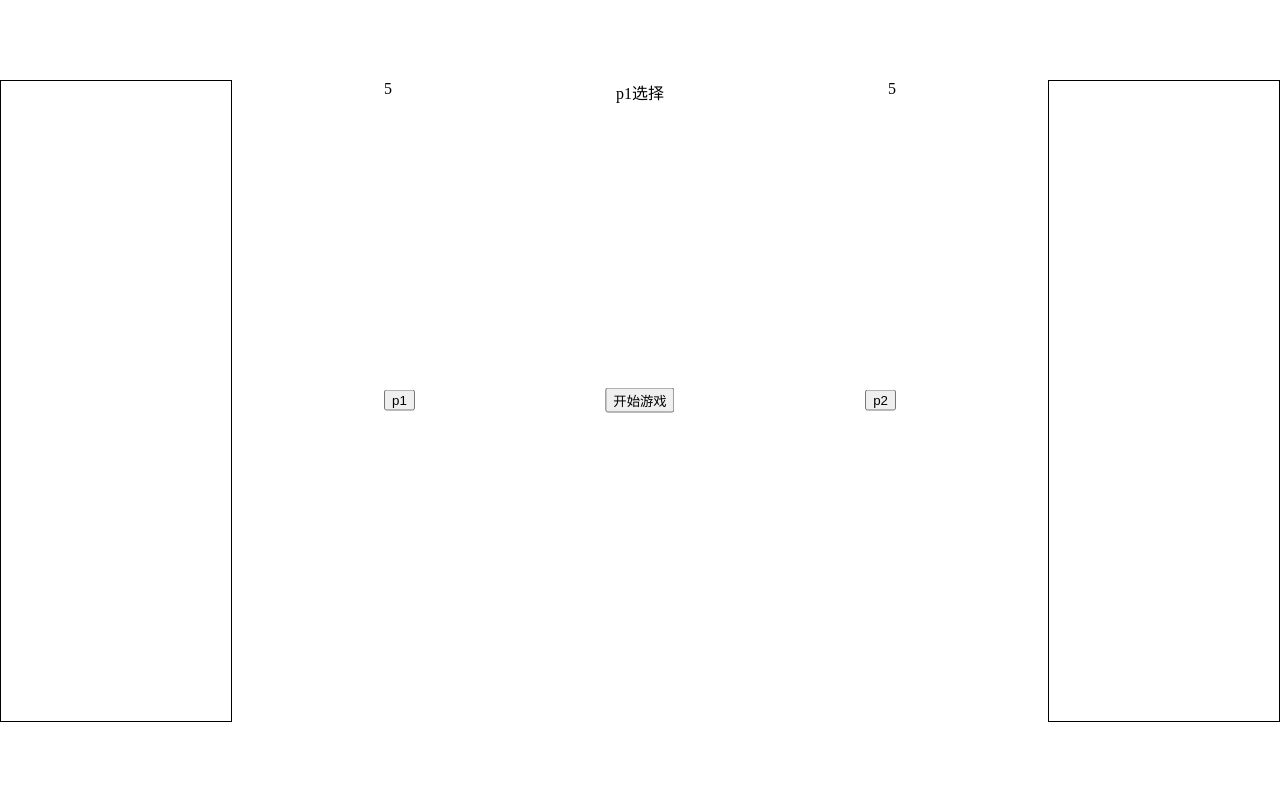
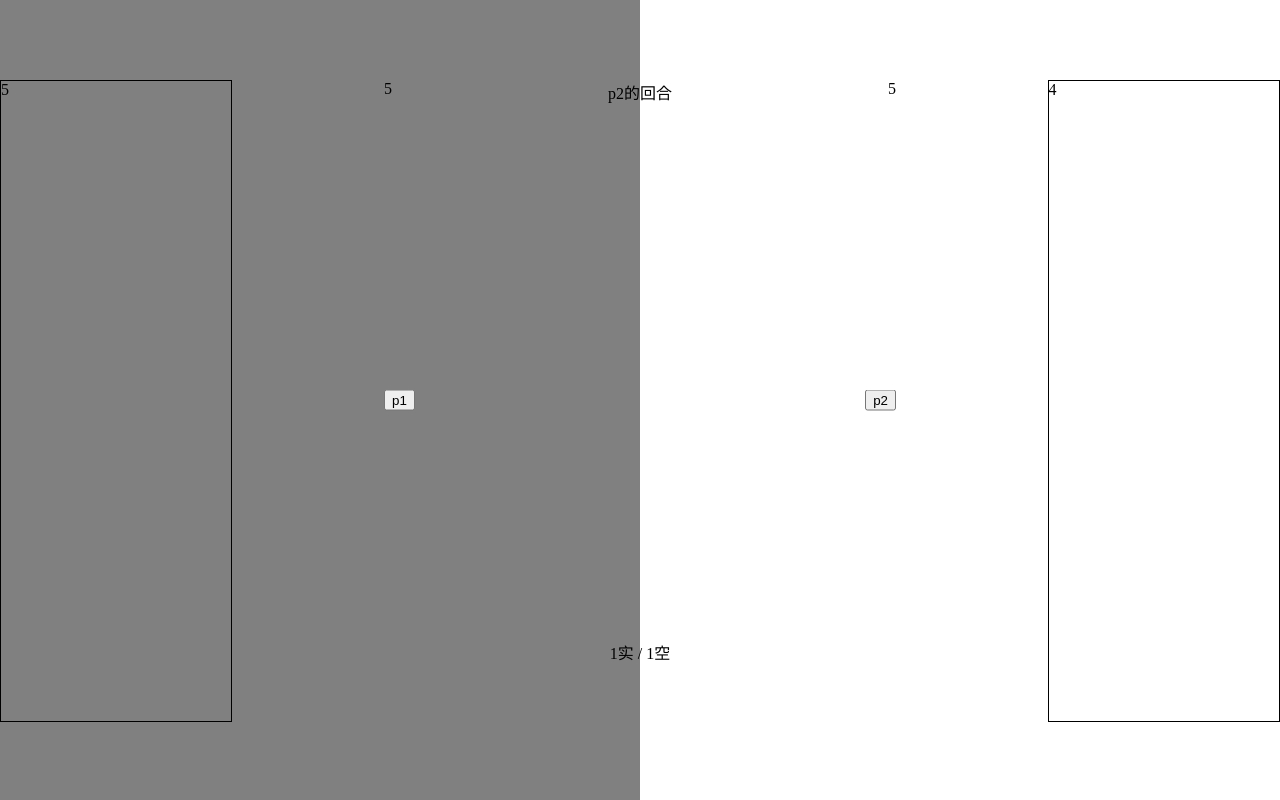
Before and after one commit to CeazzZY/Buckshot-Roulette, a Vue app: page / in a window 1280 px wide. Both pictures are taken after a click on the button "开始游戏". Built offline with nearby package versions, Linux system fonts and the light colour scheme.

Commit message:
feat: round

```diff
--- a/src/App.vue
+++ b/src/App.vue
@@ -2,37 +2,60 @@
 import { reactive } from "vue";
 
 import { gameInit } from "./utils/game";
-import { player } from "./types/player";
+import { IPlayer } from "./types/player";
+import { IGameData } from "./types/game";
 
-const p1 = reactive<player>({
+const p1 = reactive<IPlayer>({
   HP: 0,
   tools: [],
   locked: false,
 });
 
-const p2 = reactive<player>({
+const p2 = reactive<IPlayer>({
   HP: 0,
   tools: [],
   locked: false,
 });
+
+const gameData = reactive<IGameData>({
+  gameState: "ready",
+  clip: [],
+  realNum: 0,
+  emptyNum: 0,
+  turn: -1,
+  winner: null,
+});
 </script>
 
 <template>
-  <div className="main">
-    <div className="left"></div>
-    <div className="right"></div>
+  <div class="main">
+    <div :class="gameData.turn === 1 && 'isActive' + ' left'"></div>
+    <div :class="gameData.turn === 0 && 'isActive' + ' right'"></div>
 
-    <button className="centerButton" @click="gameInit(p1, p2)">开始游戏</button>
-    <button className="chooseLeft">p1</button>
-    <button className="chooseRight">p2</button>
-    <div className="p1Tools">
-      <div></div>
-      <div></div>
-    </div>
-    <div className="p2Tools"></div>
-    <div className="p1HP">{{ p1.HP }}</div>
-    <div className="p2HP">{{ p2.HP }}</div>
-    <div className="remind">p1选择</div>
+    <template v-if="gameData.gameState === 'ready'">
+      <button class="centerButton" @click="gameInit(p1, p2, gameData)">
+        开始游戏
+      </button>
+      <div class="winner">{{ gameData.winner + "获胜" }}</div>
+    </template>
+    <template v-if="gameData.gameState === 'working'">
+      <button class="chooseLeft">p1</button>
+      <button class="chooseRight">p2</button>
+      <div class="p1Tools">
+        {{ p1.tools.length }}
+      </div>
+      <div class="p2Tools">
+        {{ p2.tools.length }}
+      </div>
+      <div class="p1HP">{{ p1.HP }}</div>
+      <div class="p2HP">{{ p2.HP }}</div>
+      <div class="remind">
+        {{ (gameData.turn === 0 ? "p1" : "p2") + "的回合" }}
+      </div>
+      <div class="bullet">
+        {{ gameData.realNum + "实 / " + gameData.emptyNum + "空" }}
+      </div>
+    </template>
   </div>
 </template>
 
@@ -123,4 +146,15 @@ body {
   height: 100%;
   width: 50%;
 }
+
+.isActive {
+  background-color: grey;
+}
+
+.bullet {
+  position: absolute;
+  top: 80%;
+  left: 50%;
+  transform: translate(-50%, 0);
+}
 </style>
--- a/src/types/player.d.ts
+++ b/src/types/player.d.ts
@@ -1,6 +1,6 @@
 import { Tools } from "./tools";
 
-export interface player {
+export interface IPlayer {
   HP: number;
   tools: Tools[];
   locked: boolean;
--- a/src/utils/game.ts
+++ b/src/utils/game.ts
@@ -1,42 +1,48 @@
-import { player } from "../types/player";
-import { Tools } from "../types/tools";
+import { IGameData } from "../types/game";
+import { IPlayer } from "../types/player";
+import { startRound } from "./round";
+import { getTools } from "./tools";
 
-export function gameInit(p1: player, p2: player) {
-  //初始化玩家血量
+export function gameInit(p1: IPlayer, p2: IPlayer, gameData: IGameData) {
+  gameData.gameState = "working";
+
+  //初始化
   p1.HP = 5;
   p2.HP = 5;
+  p1.tools = [];
+  p2.tools = [];
 
   //确定先手
-  getFirst(p1, p2);
+  getFirst(p1, p2, gameData);
 
   //开始第一回合
-  startRound(p1, p2);
+  startRound(p1, p2, gameData);
 }
 
-function getFirst(p1: player, p2: player) {
+function getFirst(p1: IPlayer, p2: IPlayer, gameData: IGameData) {
   const count = Math.floor(Math.random() * 2);
   if (count === 0) {
     //p1先手
+    gameData.turn = 0;
+    getTools(p2, 1);
   } else {
     //p2先手
+    gameData.turn = 1;
+    getTools(p1, 1);
   }
 }
 
-function startRound(p1: player, p2: player) {
-  //双方获取道具
-  const toolNum = Math.ceil(Math.random() * 4);
-  getTools(p1, toolNum);
-  getTools(p2, toolNum);
-
-  //添加子弹
-  addBullet();
-}
-
-export function getTools(player: player, number: number) {
-  for (let i = 0; i < number; i++) {
-    const tool = Math.floor(Math.random() * 5);
-    player.tools.push(tool as Tools);
+export function afterShot(p1: IPlayer, p2: IPlayer, gameDate: IGameData) {
+  if (p1.HP < 0) {
+    gameOver("p2", gameDate);
+  } else if (p2.HP < 0) {
+    gameOver("p1", gameDate);
+  } else if (gameDate.clip.length === 0) {
+    startRound(p1, p2, gameDate);
   }
 }
 
-export function addBullet() {}
+function gameOver(winner: string, gameData: IGameData) {
+  gameData.gameState = "ready";
+  gameData.winner = winner;
+}
--- /dev/null
+++ b/src/utils/round.ts
@@ -0,0 +1,26 @@
+import { IGameData } from "../types/game";
+import { IPlayer } from "../types/player";
+import { getTools } from "./tools";
+
+export function startRound(p1: IPlayer, p2: IPlayer, gameData: IGameData) {
+  //双方获取道具
+  const toolNum = Math.ceil(Math.random() * 4);
+  getTools(p1, toolNum);
+  getTools(p2, toolNum);
+
+  // 添加子弹
+  addBullet(gameData);
+}
+
+export function addBullet(gameData: IGameData) {
+    const total = Math.ceil(Math.random() * 8);
+    for (let i = 0; i < total; i++) {
+      const bullet = Math.floor(Math.random() * 2);
+      if (bullet === 1) {
+        gameData.realNum++;
+      } else if (bullet === 0) {
+        gameData.emptyNum++;
+      }
+      gameData.clip.push(bullet);
+    }
+  }
--- /dev/null
+++ b/src/utils/tools.ts
@@ -0,0 +1,9 @@
+import { IPlayer } from "../types/player";
+import { Tools } from "../types/tools";
+
+export function getTools(player: IPlayer, number: number) {
+    for (let i = 0; i < number; i++) {
+      const tool = Math.floor(Math.random() * 5);
+      player.tools.push(tool as Tools);
+    }
+  }
```
Also changed, not shown: src/types/game.d.ts (added, +8 -0 lines).
